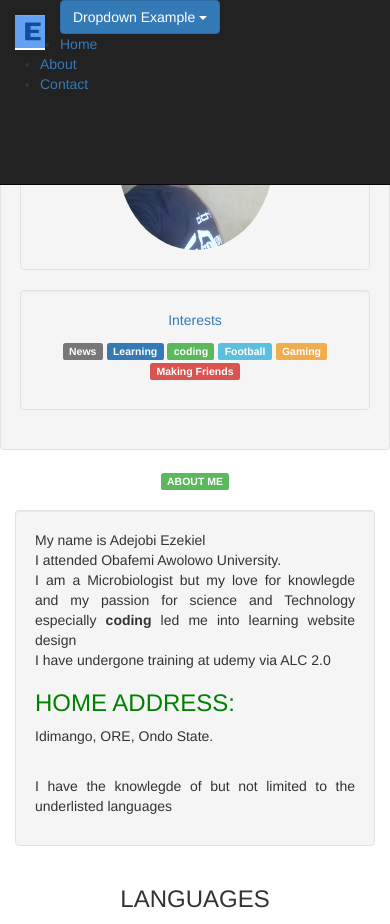
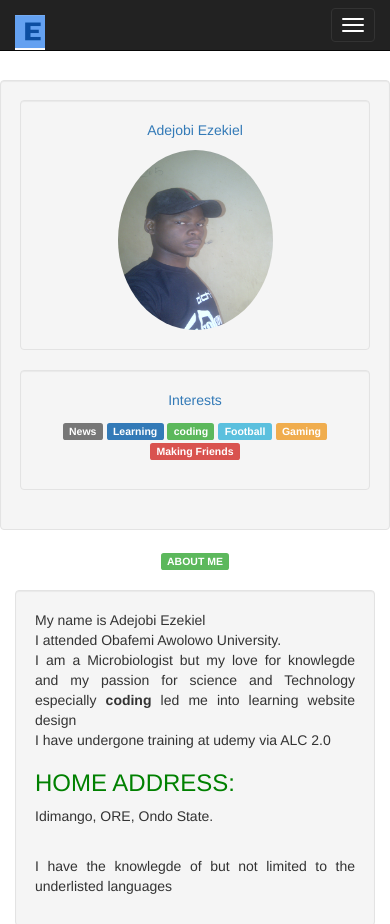
Before and after one commit to Ezeko/portfolio, a plain HTML site: page index.html in a window 390 px wide. Shown: the top 924 px of the page. Drawn offline with Linux system fonts and the light colour scheme.

Commit message:
Update index.html

```diff
--- a/index.html
+++ b/index.html
@@ -15,7 +15,7 @@
 
     /* Add a gray background color and some padding to the footer */
     footer {
-	  background-color: #f2f2f2; background-image: "pictures/img_flwr";
+
       padding: 25px;
     }
   </style>
@@ -23,17 +23,23 @@
 <body>
 
 <nav class="navbar navbar-inverse navbar-fixed-top">
+  <div class="container-fluid">
+    <div class="navbar-header">
+      <button type="button" class="navbar-toggle" data-toggle="collapse" data-target="#myNavbar">
+        <span class="icon-bar"></span>
+        <span class="icon-bar"></span>
+        <span class="icon-bar"></span>
+      </button>
+
     <a class="navbar-brand" href="#"><img src = "pictures/IMG_20171111_205522(1).jpg" width = "30px" height = "35px"></a>
-	 <div class="dropdown">
-  <button class="btn btn-primary dropdown-toggle" type="button" data-toggle="mynavbar">Dropdown Example
-  <span class="caret"></span></button>
-  <ul class="mynavbar-menu">
-    <li><a href="#">Home</a></li>
-    <li><a href="#">About</a></li>
-    <li><a href="#">Contact</a></li>
-  </ul>
-	</div><br><br><br><br></nav>
-
+    </a></div>
+    <div class="collapse navbar-collapse" id="myNavbar">
+      <ul class="nav navbar-nav">
+        <li class="active"><a href=" ">Home</a></li>
+        <li id ="about" role ="presentation"><a href="#about">About</a></li>
+        <li id ="contact" role = "presentation"><a href="#contact">Contact</a></li>
+      </ul>
+</nav></div><br><br><br><br>
     <div class="container text-center">
   <div class="row">
     <div class="col-sm-3 well">
```
